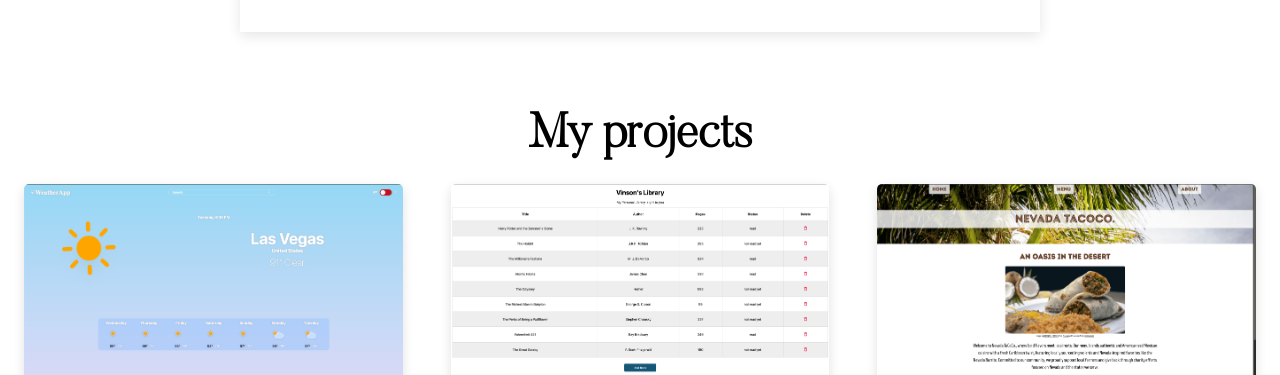
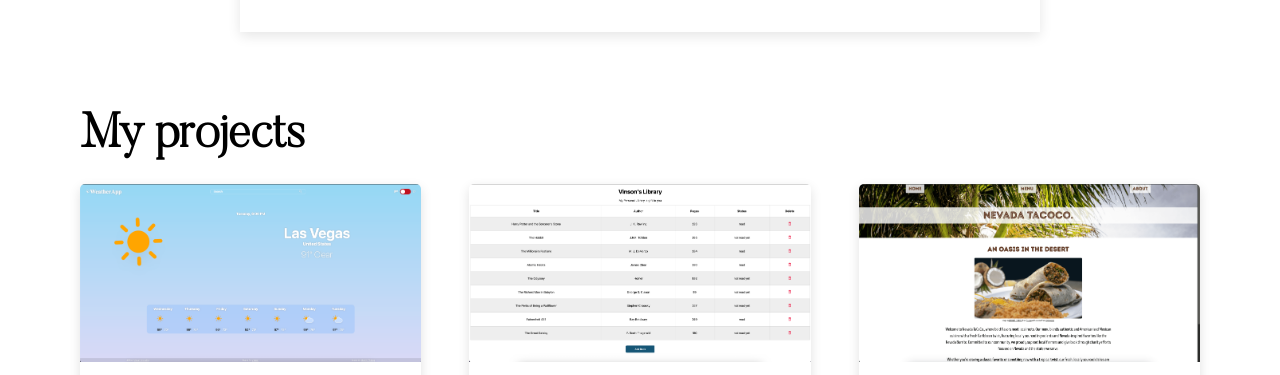
Before and after one commit to vins123sinned/homepage, a website built with webpack: page src/template.html in a window 1280 px wide. Shown: the part 830-1205 px from the top of the page. Built offline with nearby package versions, Linux system fonts and the light colour scheme.

Commit message:
Add tablet media query for main

```diff
--- a/src/styles.css
+++ b/src/styles.css
@@ -163,7 +163,7 @@ main,
     color: #000;
 }
 
-/* footer */
+/* footer section */
 
 footer,
 footer p {
@@ -197,6 +197,7 @@ footer .social-icons {
 }
 
 @media (min-width: 650px) {
+    /* header section */
     .diagonal-background {
         height: 80vh;
         transform: skewY(-15deg);
@@ -246,3 +247,10 @@ footer .social-icons {
         display: none;
     }
 }
+
+@media (min-width: 760px) {
+    main {
+        margin: 1.5rem 5rem;
+        text-align: left;
+    }
+}
```
